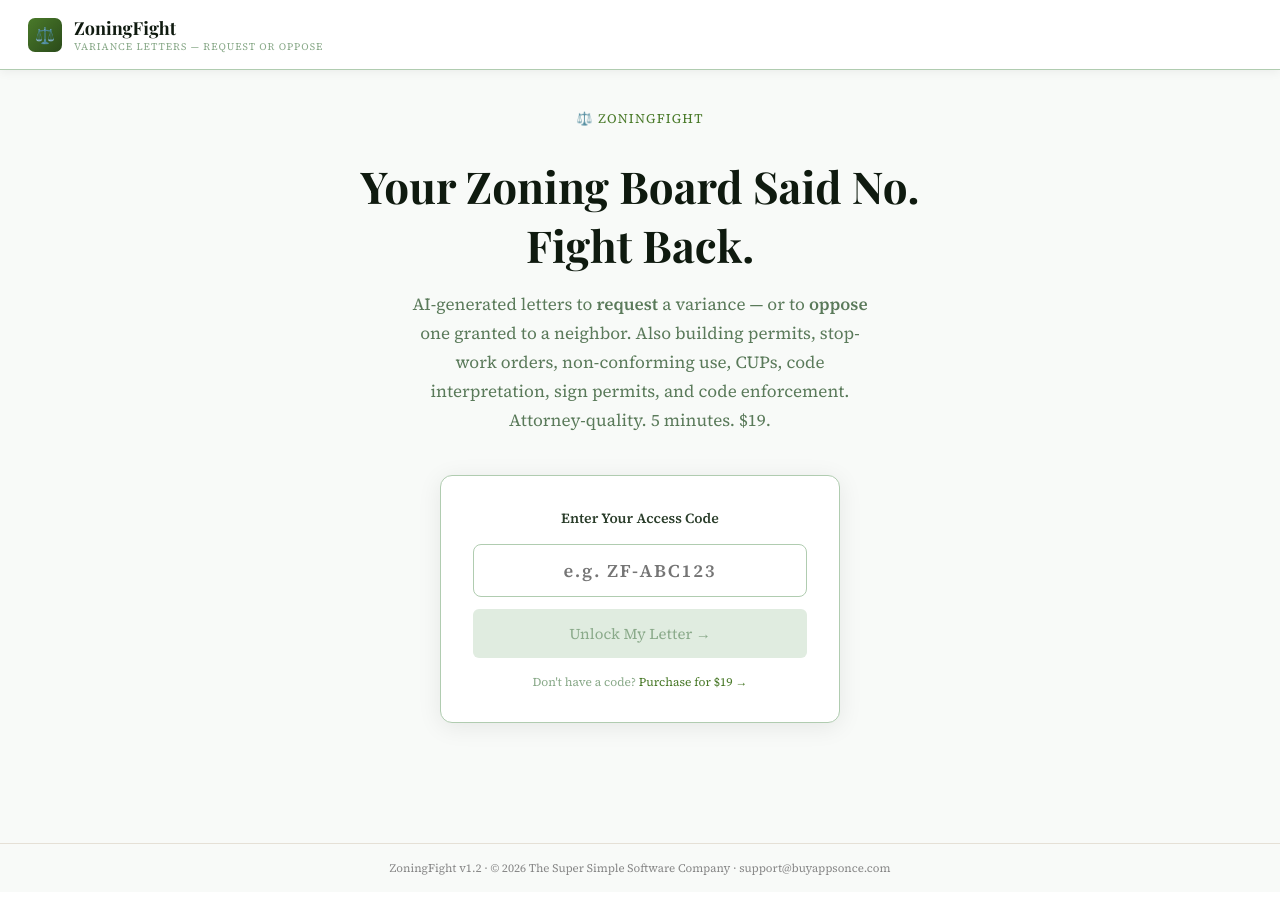
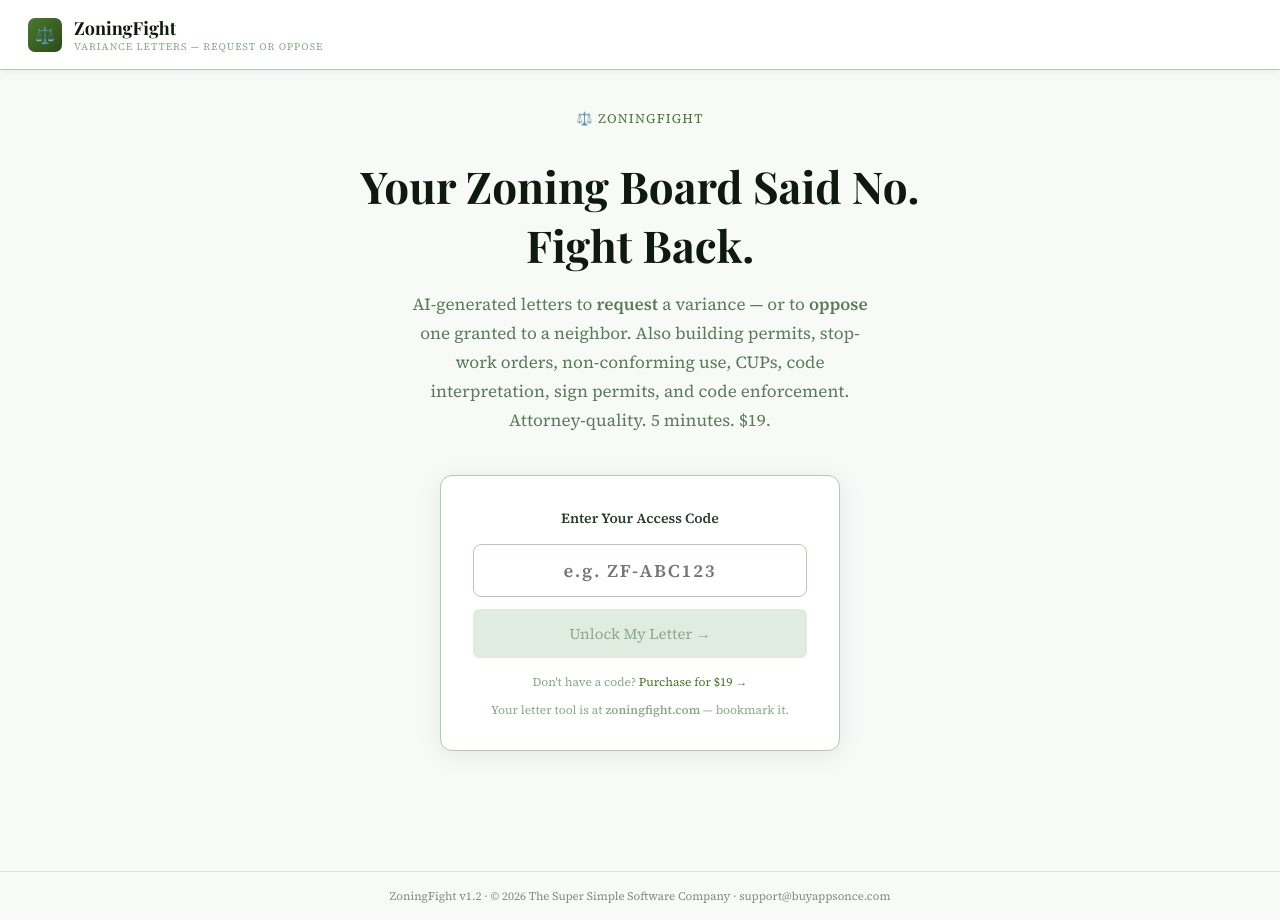
Before and after one commit to Skatehappy/zoningfight, a React (Vite) app: page / in a window 1280 px wide. Before the commit the page ends 892 px from the top, so only its background shows below. Built offline with nearby package versions, Linux system fonts and the light colour scheme; a web font is replaced by a local one.

Commit message:
Post-purchase audit: show production domain on code-entry screen
Adds a plain-text 'Your letter tool is at <domain> — bookmark it.' line under the access-code box.

```diff
--- a/src/App.jsx
+++ b/src/App.jsx
@@ -1070,6 +1070,9 @@ ADDITIONAL INFO: ${formData.additionalInfo || "none"}`;
                 Don't have a code?{" "}
                 <a href={APP.payhip} style={{ color: colors.goldLight, textDecoration: "none" }}>Purchase for {APP.price} →</a>
               </div>
+              <div style={{ marginTop: "12px", fontSize: "12px", color: colors.inkFaint }}>
+                Your letter tool is at <strong>zoningfight.com</strong> — bookmark it.
+              </div>
             </div>
           </div>
         )}
```
